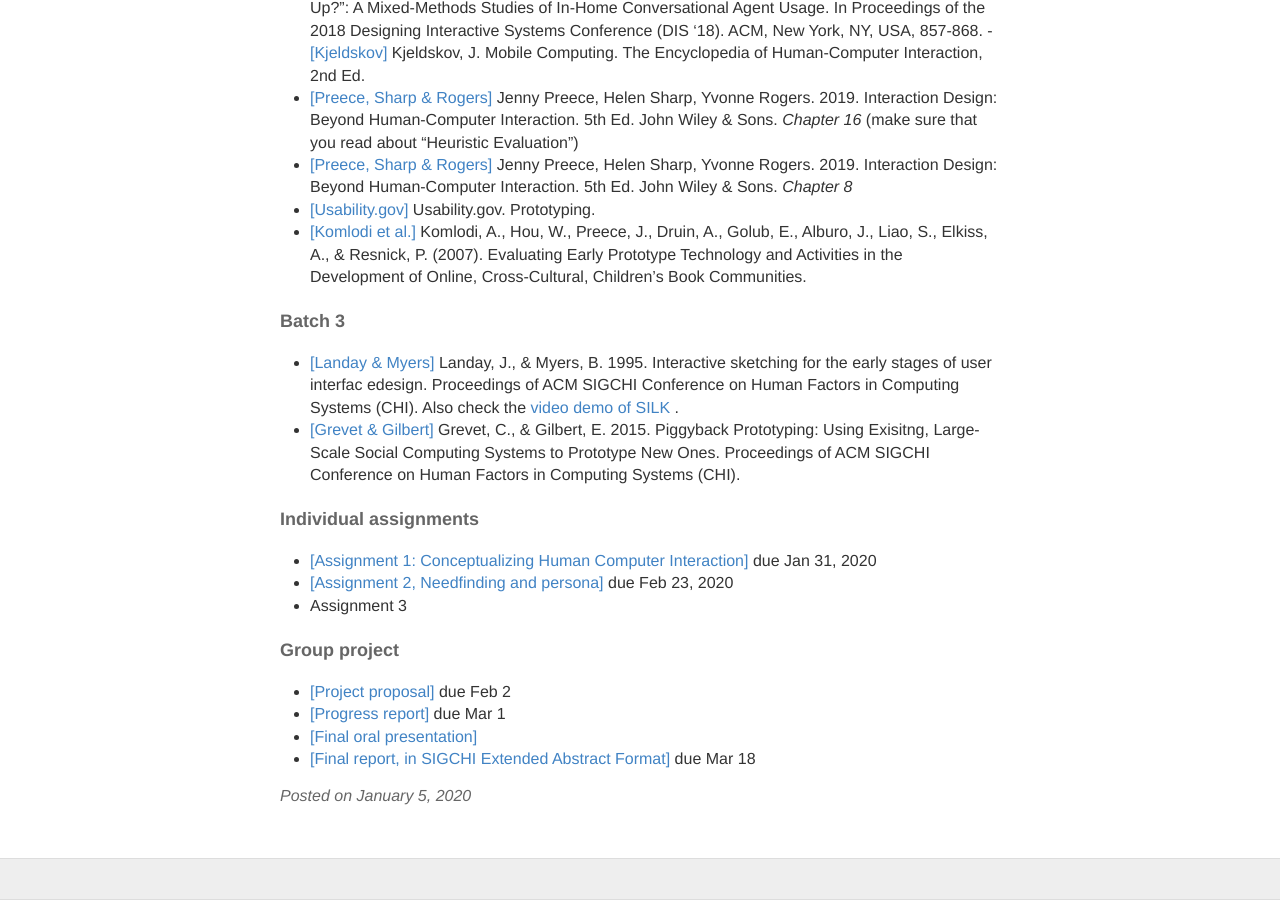
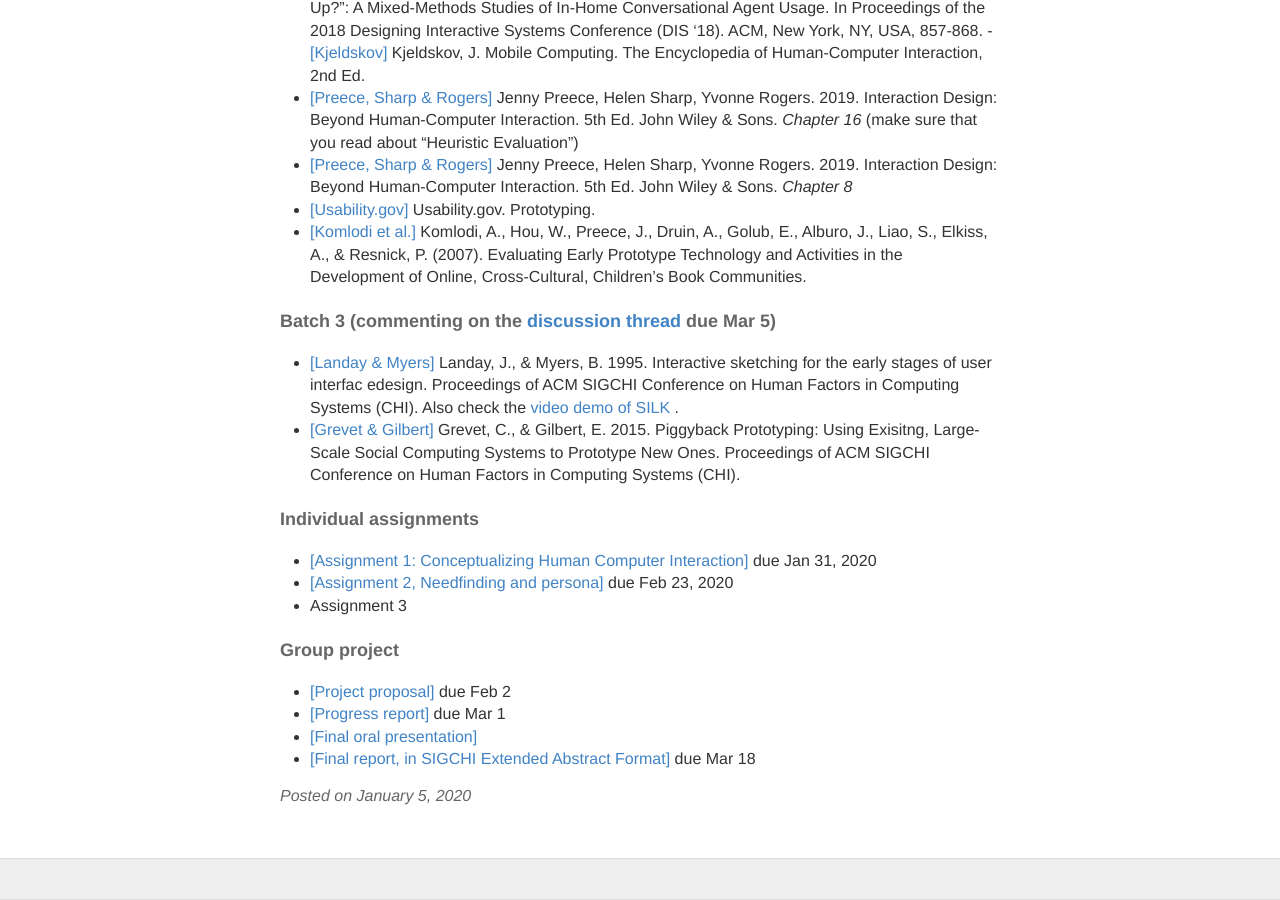
Before and after one commit to hciwang/hciwang.github.io, a Jekyll site: the page built from _posts/2020-1-5-lectures.md, in a window 1280 px wide and 900 px high, scrolled down 3335 px. Built offline with Jekyll 4.4.1, drawn with Linux system fonts in a browser that asks for light colours; some of the changed text lies outside the part shown.

Commit message:
Update 2020-1-5-lectures.md

```diff
--- a/_posts/2020-1-5-lectures.md
+++ b/_posts/2020-1-5-lectures.md
@@ -107,7 +107,7 @@
 - [[Komlodi et al.]](http://www.id-book.com/downloads/casestudy_14point2.pdf) Komlodi, A., Hou, W., Preece, J., Druin, A., Golub, E., Alburo, J., Liao, S., Elkiss, A., & Resnick, P. (2007). Evaluating Early Prototype Technology and Activities in the Development of Online, Cross-Cultural, Children's Book Communities.
 
 
-#### Batch 3
+#### Batch 3 (commenting on the [discussion thread](https://canvas.ucdavis.edu/courses/413583/discussion_topics/421254) due Mar 5)
 - [[Landay & Myers]](https://canvas.ucdavis.edu/courses/413583/files/folder/Readings?preview=7905730) Landay, J., & Myers, B. 1995. Interactive sketching for the early stages of user interfac edesign. Proceedings of ACM SIGCHI Conference on Human Factors in Computing Systems (CHI). Also check the [video demo of SILK](https://www.youtube.com/watch?v=VLQcW6SpJ88) .
 - [[Grevet & Gilbert]](http://comp.social.gatech.edu/papers/chi15.airport.grevet.pdf)  Grevet, C., & Gilbert, E. 2015. Piggyback Prototyping: Using Exisitng, Large-Scale Social Computing Systems to Prototype New Ones. Proceedings of ACM SIGCHI Conference on Human Factors in Computing Systems (CHI).
 
```
Also changed, not shown: other parts of _posts/2020-1-5-lectures.md (+1 -1 lines).
